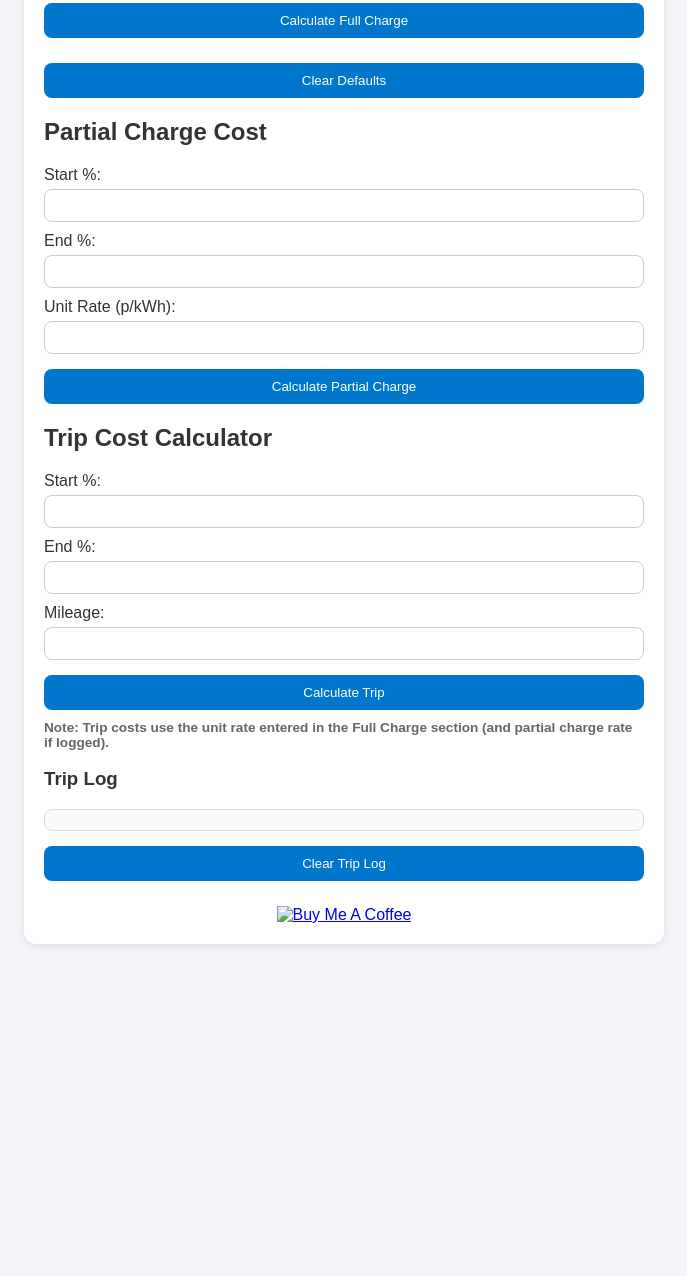
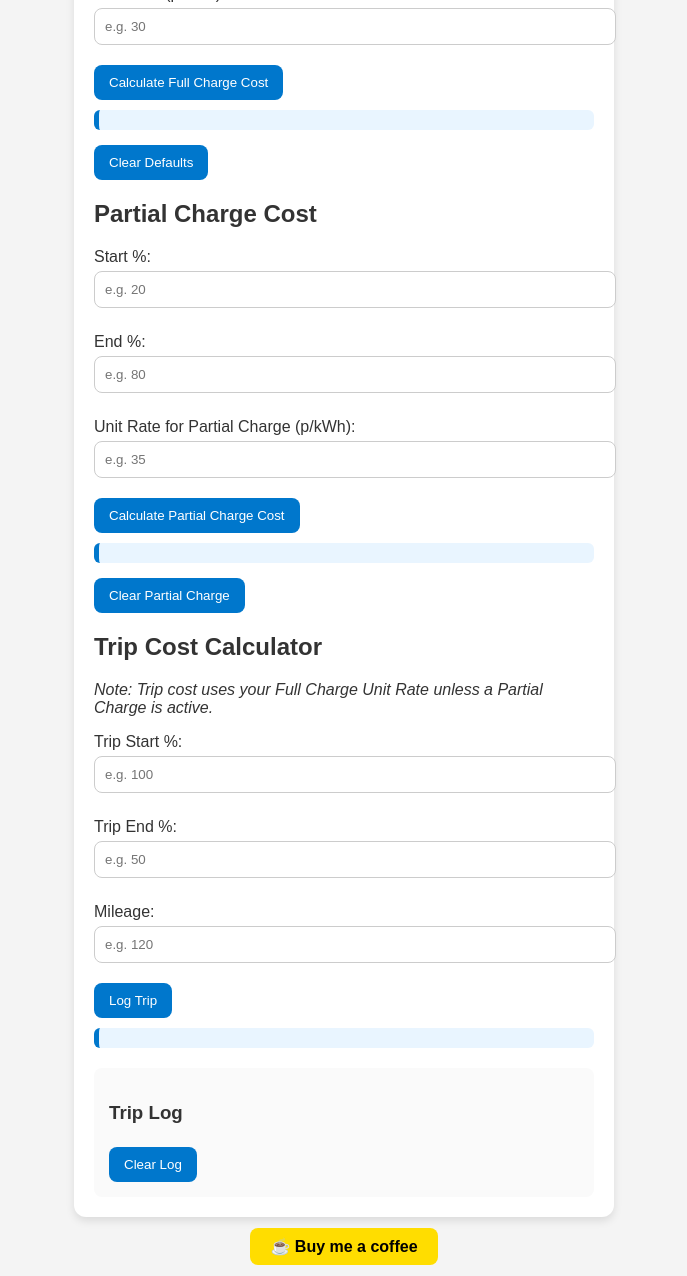
Before and after one commit to LupeSolutions/EV-costs-calculator-, a plain HTML site: page index.html in a window 1280 px wide. Shown: the part 286-1562 px from the top of the page, without its empty margins (296-983 px from the left). Before the commit the page ends 1250 px from the top, so only its background shows below. Drawn offline with Linux system fonts and the light colour scheme.

Commit message:
Update index.html

```diff
--- a/index.html
+++ b/index.html
@@ -8,93 +8,93 @@
     body {
       font-family: Arial, sans-serif;
       margin: 0;
-      padding: 0;
-      background: #f4f4f9;
+      padding: 20px;
+      background-color: #f4f4f4;
       color: #333;
     }
     .dark-mode {
-      background: #121212;
-      color: #f4f4f9;
+      background-color: #121212;
+      color: #f4f4f4;
+    }
+    h1 {
+      text-align: center;
+      margin-bottom: 20px;
     }
     .container {
-      max-width: 600px;
-      margin: 20px auto;
+      max-width: 500px;
+      margin: auto;
+      background: #fff;
       padding: 20px;
-      background: #fff;
       border-radius: 12px;
-      box-shadow: 0 2px 8px rgba(0,0,0,0.1);
+      box-shadow: 0 4px 8px rgba(0,0,0,0.1);
     }
     .dark-mode .container {
       background: #1e1e1e;
     }
-    h1 {
-      font-size: 1.5rem;
-      margin-bottom: 15px;
-      text-align: center;
-    }
     label {
       display: block;
-      margin-top: 10px;
+      margin: 10px 0 5px;
     }
     input {
       width: 100%;
-      padding: 8px;
-      margin-top: 5px;
+      padding: 10px;
+      margin-bottom: 15px;
       border: 1px solid #ccc;
       border-radius: 8px;
-      box-sizing: border-box;
     }
     button {
-      margin-top: 15px;
-      padding: 10px;
-      border: none;
       background: #0077cc;
       color: white;
+      border: none;
+      padding: 10px 15px;
       border-radius: 8px;
       cursor: pointer;
-      width: 100%;
+      margin-top: 5px;
     }
     button:hover {
       background: #005fa3;
     }
-    .toggle-theme {
+    .result {
+      margin: 10px 0;
+      padding: 10px;
+      background: #e9f5ff;
+      border-left: 5px solid #0077cc;
+      border-radius: 6px;
+    }
+    .dark-mode .result {
+      background: #2a2a2a;
+      border-left-color: #3399ff;
+    }
+    .toggle-btn {
       position: absolute;
-      top: 10px;
-      right: 10px;
-      background: #444;
-      color: #fff;
-      padding: 6px 12px;
+      top: 15px;
+      right: 15px;
+      padding: 8px 12px;
+      font-size: 14px;
+    }
+    .trip-log {
+      margin-top: 20px;
+      padding: 15px;
+      background: #fafafa;
       border-radius: 8px;
-      cursor: pointer;
-      font-size: 0.8rem;
     }
-    .result, .note {
-      margin-top: 10px;
-      font-weight: bold;
-    }
-    .note {
-      font-size: 0.85rem;
-      color: #666;
-    }
-    .dark-mode .note {
-      color: #aaa;
-    }
-    #tripLog {
-      margin-top: 15px;
-      max-height: 200px;
-      overflow-y: auto;
-      padding: 10px;
-      border: 1px solid #ddd;
-      border-radius: 8px;
-      background: #fafafa;
-    }
-    .dark-mode #tripLog {
+    .dark-mode .trip-log {
       background: #2a2a2a;
-      border: 1px solid #444;
     }
     .coffee {
       text-align: center;
-      margin-top: 25px;
+      margin-top: 20px;
+    }
+    .coffee a {
+      background: #ffdd00;
+      color: #000;
+      padding: 10px 20px;
+      border-radius: 8px;
+      text-decoration: none;
+      font-weight: bold;
+    }
+    .coffee a:hover {
+      background: #ffcc00;
     }
   </style>
 
@@ -108,146 +108,161 @@
   </script>
 </head>
 <body>
-  <div class="toggle-theme" onclick="toggleTheme()">🌙/☀️</div>
+  <button class="toggle-btn" onclick="toggleDarkMode()">🌙/☀️</button>
+  <h1>EV Cost Calculator</h1>
+
   <div class="container">
-    <h1>EV Cost Calculator</h1>
-
+    <!-- Full Charge Cost -->
     <h2>Full Charge Cost</h2>
-    <label>Battery Size (kWh): <input type="number" id="batterySize"></label>
-    <label>Unit Rate (p/kWh): <input type="number" id="unitRate"></label>
-    <button onclick="calculateFullCharge()">Calculate Full Charge</button>
+    <label for="batterySize">Battery Size (kWh):</label>
+    <input type="number" id="batterySize" placeholder="e.g. 60">
+    <label for="unitRate">Unit Rate (p/kWh):</label>
+    <input type="number" id="unitRate" placeholder="e.g. 30">
+    <button onclick="calculateFullCharge()">Calculate Full Charge Cost</button>
     <div id="fullChargeResult" class="result"></div>
     <button onclick="clearDefaults()">Clear Defaults</button>
 
+    <!-- Partial Charge Cost -->
     <h2>Partial Charge Cost</h2>
-    <label>Start %: <input type="number" id="startChargePercent"></label>
-    <label>End %: <input type="number" id="endChargePercent"></label>
-    <label>Unit Rate (p/kWh): <input type="number" id="partialUnitRate"></label>
-    <button onclick="calculatePartialCharge()">Calculate Partial Charge</button>
+    <label for="startChargePercent">Start %:</label>
+    <input type="number" id="startChargePercent" placeholder="e.g. 20">
+    <label for="endChargePercent">End %:</label>
+    <input type="number" id="endChargePercent" placeholder="e.g. 80">
+    <label for="partialUnitRate">Unit Rate for Partial Charge (p/kWh):</label>
+    <input type="number" id="partialUnitRate" placeholder="e.g. 35">
+    <button onclick="calculatePartialCharge()">Calculate Partial Charge Cost</button>
     <div id="partialChargeResult" class="result"></div>
+    <button onclick="clearPartialCharge()">Clear Partial Charge</button>
 
+    <!-- Trip Calculator -->
     <h2>Trip Cost Calculator</h2>
-    <label>Start %: <input type="number" id="tripStart"></label>
-    <label>End %: <input type="number" id="tripEnd"></label>
-    <label>Mileage: <input type="number" id="mileage"></label>
-    <button onclick="calculateTrip()">Calculate Trip</button>
+    <p><em>Note: Trip cost uses your Full Charge Unit Rate unless a Partial Charge is active.</em></p>
+    <label for="tripStartPercent">Trip Start %:</label>
+    <input type="number" id="tripStartPercent" placeholder="e.g. 100">
+    <label for="tripEndPercent">Trip End %:</label>
+    <input type="number" id="tripEndPercent" placeholder="e.g. 50">
+    <label for="mileage">Mileage:</label>
+    <input type="number" id="mileage" placeholder="e.g. 120">
+    <button onclick="calculateTrip()">Log Trip</button>
     <div id="tripResult" class="result"></div>
-    <p class="note">Note: Trip costs use the unit rate entered in the Full Charge section (and partial charge rate if logged).</p>
-    <h3>Trip Log</h3>
-    <div id="tripLog"></div>
-    <button onclick="clearLog()">Clear Trip Log</button>
 
-    <div class="coffee">
-      <a href="https://buymeacoffee.com/LupeSolutions" target="_blank">
-        <img src="https://cdn.buymeacoffee.com/buttons/v2/default-yellow.png"
-             alt="Buy Me A Coffee"
-             style="height: 60px; width: 217px;">
-      </a>
+    <div class="trip-log">
+      <h3>Trip Log</h3>
+      <div id="tripLog"></div>
+      <button onclick="clearTripLog()">Clear Log</button>
     </div>
   </div>
 
+  <div class="coffee">
+    <a href="https://buymeacoffee.com/LupeSolutions" target="_blank">☕ Buy me a coffee</a>
+  </div>
+
   <script>
-    // Dark/light mode
-    function toggleTheme() {
+    // Dark Mode Toggle
+    function toggleDarkMode() {
       document.body.classList.toggle("dark-mode");
-      localStorage.setItem("theme", document.body.classList.contains("dark-mode") ? "dark" : "light");
-    }
-    window.onload = function() {
-      if(localStorage.getItem("theme") === "dark") {
-        document.body.classList.add("dark-mode");
-      }
-      document.getElementById("batterySize").value = localStorage.getItem("batterySize") || "";
-      document.getElementById("unitRate").value = localStorage.getItem("unitRate") || "";
-      document.getElementById("startChargePercent").value = localStorage.getItem("startChargePercent") || "";
-      document.getElementById("endChargePercent").value = localStorage.getItem("endChargePercent") || "";
-      document.getElementById("partialUnitRate").value = localStorage.getItem("partialUnitRate") || "";
-      document.getElementById("tripLog").innerHTML = localStorage.getItem("tripLog") || "";
-    };
-
-    // Full charge calc
-    function calculateFullCharge() {
-      const size = parseFloat(document.getElementById("batterySize").value);
-      const rate = parseFloat(document.getElementById("unitRate").value);
-      if(isNaN(size) || isNaN(rate)) {
-        alert("Enter valid values");
-        return;
-      }
-      localStorage.setItem("batterySize", size);
-      localStorage.setItem("unitRate", rate);
-      const cost = (size * rate / 100).toFixed(2);
-      document.getElementById("fullChargeResult").innerText = `Full charge cost: £${cost}`;
     }
 
-    // Partial charge calc
+    // Full Charge Cost
+    function calculateFullCharge() {
+      const batterySize = parseFloat(document.getElementById("batterySize").value);
+      const unitRate = parseFloat(document.getElementById("unitRate").value);
+
+      if (!batterySize || !unitRate) return;
+
+      const cost = (batterySize * (unitRate / 100)).toFixed(2);
+      document.getElementById("fullChargeResult").innerText =
+        `Cost of full charge: £${cost}`;
+
+      localStorage.setItem("batterySize", batterySize);
+      localStorage.setItem("unitRate", unitRate);
+    }
+
+    // Partial Charge Cost
     function calculatePartialCharge() {
-      const size = parseFloat(document.getElementById("batterySize").value);
       const start = parseFloat(document.getElementById("startChargePercent").value);
       const end = parseFloat(document.getElementById("endChargePercent").value);
-      const rate = parseFloat(document.getElementById("partialUnitRate").value);
-      if(isNaN(size) || isNaN(start) || isNaN(end) || isNaN(rate) || start >= end) {
-        alert("Enter valid values");
-        return;
-      }
+      const partialUnitRate = parseFloat(document.getElementById("partialUnitRate").value);
+      const batterySize = parseFloat(localStorage.getItem("batterySize") || 0);
+
+      if (!start || !end || !partialUnitRate || !batterySize || end <= start) return;
+
+      const addedKWh = batterySize * ((end - start) / 100);
+      const cost = (addedKWh * (partialUnitRate / 100)).toFixed(2);
+
+      document.getElementById("partialChargeResult").innerText =
+        `Cost of ${end - start}% top-up: £${cost}`;
+
       localStorage.setItem("startChargePercent", start);
       localStorage.setItem("endChargePercent", end);
-      localStorage.setItem("partialUnitRate", rate);
-      const kWhAdded = size * ((end - start) / 100);
-      const cost = (kWhAdded * rate / 100).toFixed(2);
-      document.getElementById("partialChargeResult").innerText = `Partial charge cost: £${cost}`;
+      localStorage.setItem("partialUnitRate", partialUnitRate);
     }
 
-    // Trip calc
+    // Trip Cost
     function calculateTrip() {
-      const size = parseFloat(localStorage.getItem("batterySize"));
-      const fullRate = parseFloat(localStorage.getItem("unitRate"));
-      const tripStart = parseFloat(document.getElementById("tripStart").value);
-      const tripEnd = parseFloat(document.getElementById("tripEnd").value);
+      const tripStart = parseFloat(document.getElementById("tripStartPercent").value);
+      const tripEnd = parseFloat(document.getElementById("tripEndPercent").value);
       const mileage = parseFloat(document.getElementById("mileage").value);
+      const batterySize = parseFloat(localStorage.getItem("batterySize") || 0);
+      const unitRate = parseFloat(localStorage.getItem("unitRate") || 0);
 
-      if(isNaN(size) || isNaN(fullRate) || isNaN(tripStart) || isNaN(tripEnd) || isNaN(mileage) || tripStart <= tripEnd) {
-        alert("Enter valid values");
-        return;
+      const partialStart = parseFloat(localStorage.getItem("startChargePercent"));
+      const partialEnd = parseFloat(localStorage.getItem("endChargePercent"));
+      const partialUnitRate = parseFloat(localStorage.getItem("partialUnitRate"));
+
+      if (!tripStart || !tripEnd || !mileage || !batterySize || !unitRate || tripEnd >= tripStart) return;
+
+      let totalCost = 0;
+
+      if (partialStart && partialEnd && partialUnitRate) {
+        if (tripStart > partialStart) {
+          const prePartialPercent = Math.max(tripStart - partialStart, 0);
+          totalCost += (batterySize * (prePartialPercent / 100)) * (unitRate / 100);
+          totalCost += (batterySize * (partialEnd - tripEnd) / 100) * (partialUnitRate / 100);
+        } else {
+          totalCost += (batterySize * (tripStart - tripEnd) / 100) * (unitRate / 100);
+        }
+      } else {
+        totalCost += (batterySize * (tripStart - tripEnd) / 100) * (unitRate / 100);
       }
 
-      let totalCost = 0;
-      const partialStart = parseFloat(localStorage.getItem("startChargePercent"));
-      const partialEnd = parseFloat(localStorage.getItem("endChargePercent"));
-      const partialRate = parseFloat(localStorage.getItem("partialUnitRate"));
+      const ppm = ((totalCost * 100) / mileage).toFixed(2);
+      const date = new Date().toLocaleDateString();
 
-      if(!isNaN(partialStart) && !isNaN(partialEnd) && !isNaN(partialRate)) {
-        // Part before partial charge
-        if(tripStart > partialStart) {
-          const percentDrop = Math.max(tripEnd, partialEnd) < partialStart ? (tripStart - tripEnd) : (tripStart - partialStart);
-          totalCost += (size * (percentDrop/100)) * (fullRate/100);
-        }
-        // Between partial charge
-        if(tripEnd < partialEnd && tripStart > partialStart) {
-          const percentDrop = partialEnd - Math.max(tripEnd, partialStart);
-          totalCost += (size * (percentDrop/100)) * (partialRate/100);
-        }
-      } else {
-        // No partial charge
-        const percentDrop = tripStart - tripEnd;
-        totalCost = (size * (percentDrop/100)) * (fullRate/100);
-      }
+      const tripEntry = {
+        date: date,
+        start: tripStart,
+        end: tripEnd,
+        mileage: mileage,
+        cost: totalCost.toFixed(2),
+        ppm: ppm
+      };
 
-      const ppm = (totalCost / mileage * 100).toFixed(2);
-      document.getElementById("tripResult").innerText = `Trip cost: £${totalCost.toFixed(2)} | ${ppm} p/mile`;
+      let trips = JSON.parse(localStorage.getItem("trips") || "[]");
+      trips.push(tripEntry);
+      localStorage.setItem("trips", JSON.stringify(trips));
 
-      const logEntry = `<p>Start: ${tripStart}%, End: ${tripEnd}%, Mileage: ${mileage}, Cost: £${totalCost.toFixed(2)}, ${ppm} p/mile</p>`;
-      document.getElementById("tripLog").innerHTML += logEntry;
-      localStorage.setItem("tripLog", document.getElementById("tripLog").innerHTML);
+      displayTrips();
     }
 
-    // Clear trip log
-    function clearLog() {
-      if(confirm("Clear all trip logs?")) {
-        localStorage.removeItem("tripLog");
-        document.getElementById("tripLog").innerHTML = "";
-      }
+    function displayTrips() {
+      const tripLog = document.getElementById("tripLog");
+      let trips = JSON.parse(localStorage.getItem("trips") || "[]");
+      tripLog.innerHTML = trips.map(t =>
+        `<p><strong>Date:</strong> ${t.date}<br>
+         Start: ${t.start}% → End: ${t.end}%<br>
+         Mileage: ${t.mileage}<br>
+         Cost: £${t.cost}<br>
+         Pence per Mile: ${t.ppm}p</p>`
+      ).join("");
     }
 
-    // Clear defaults
+    // Clear Functions
+    function clearTripLog() {
+      localStorage.removeItem("trips");
+      document.getElementById("tripLog").innerHTML = "";
+    }
+
     function clearDefaults() {
       localStorage.removeItem("batterySize");
       localStorage.removeItem("unitRate");
@@ -260,11 +275,30 @@
       document.getElementById("startChargePercent").value = "";
       document.getElementById("endChargePercent").value = "";
       document.getElementById("partialUnitRate").value = "";
+      alert("Defaults cleared. You can now enter new values.");
+    }
 
-      document.getElementById("fullChargeResult").innerText = "";
+    function clearPartialCharge() {
+      localStorage.removeItem("startChargePercent");
+      localStorage.removeItem("endChargePercent");
+      localStorage.removeItem("partialUnitRate");
+
+      document.getElementById("startChargePercent").value = "";
+      document.getElementById("endChargePercent").value = "";
+      document.getElementById("partialUnitRate").value = "";
+
       document.getElementById("partialChargeResult").innerText = "";
+      alert("Partial charge details cleared.");
+    }
 
-      alert("Defaults cleared.");
+    // Load Saved Data
+    window.onload = () => {
+      if (localStorage.getItem("batterySize")) document.getElementById("batterySize").value = localStorage.getItem("batterySize");
+      if (localStorage.getItem("unitRate")) document.getElementById("unitRate").value = localStorage.getItem("unitRate");
+      if (localStorage.getItem("startChargePercent")) document.getElementById("startChargePercent").value = localStorage.getItem("startChargePercent");
+      if (localStorage.getItem("endChargePercent")) document.getElementById("endChargePercent").value = localStorage.getItem("endChargePercent");
+      if (localStorage.getItem("partialUnitRate")) document.getElementById("partialUnitRate").value = localStorage.getItem("partialUnitRate");
+      displayTrips();
     }
   </script>
 </body>
```
